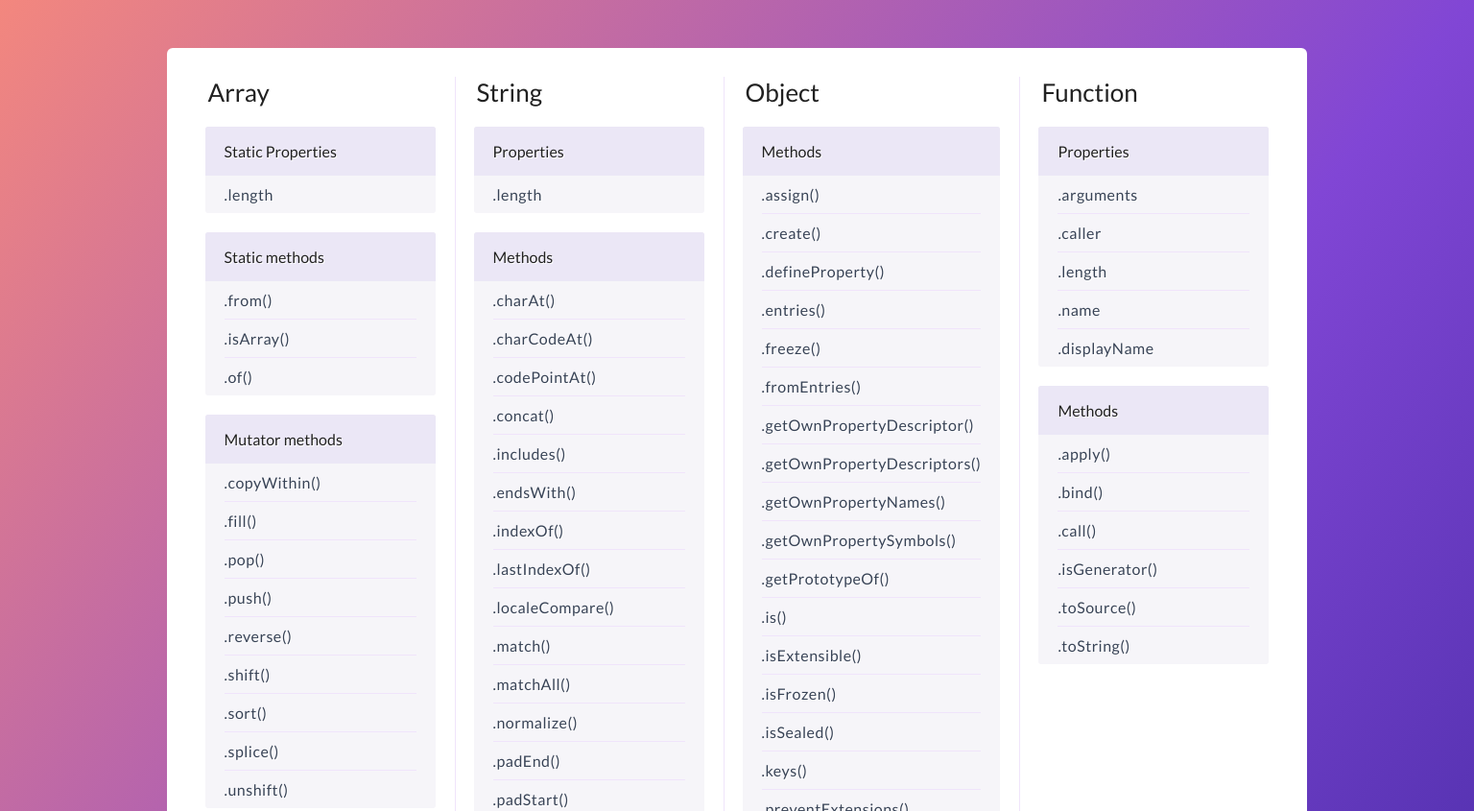
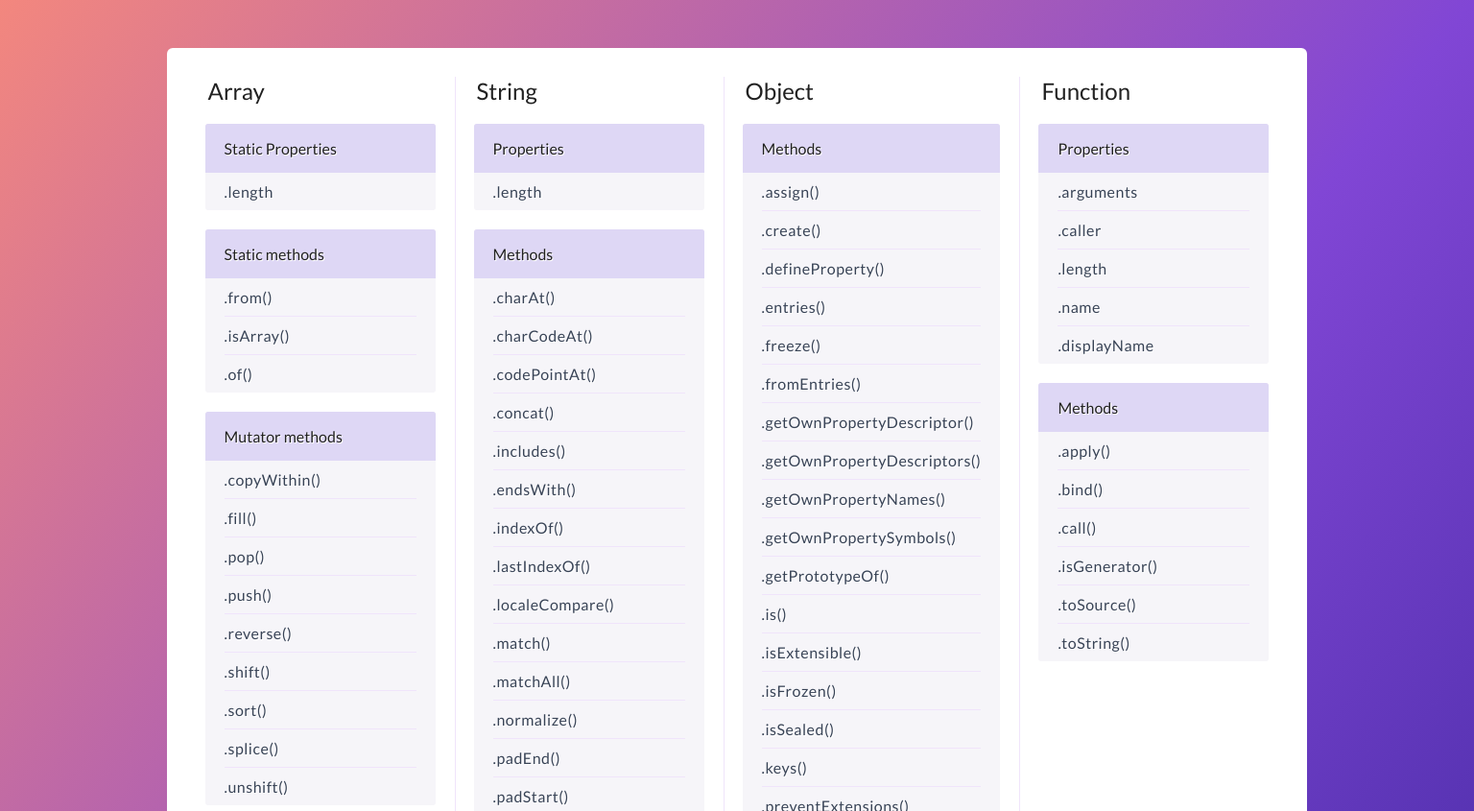
Before and after one commit to MariuszDabrowski/js-methods, a plain HTML site: page index.html in a window 1536 px wide. Shown: the top 845 px of the page at 96% size. Drawn offline with Linux system fonts and the light colour scheme.

Commit message:
Updated UI tweaks in styling

```diff
--- a/css/global.css
+++ b/css/global.css
@@ -3,7 +3,7 @@ html {
 }
 
 body {
-  margin: 50px;
+  margin: 20px;
   font-family: 'Lato';
   -webkit-font-smoothing: antialiased;
   -moz-osx-font-smoothing: grayscale;
@@ -16,7 +16,10 @@ body {
 }
 
 @media (min-width: 1290px) {
-  body { align-items: center; }
+  body {
+    align-items: center;
+    margin: 50px;
+  }
 }
 
 a {
@@ -24,7 +27,7 @@ a {
 }
 
 .wrapper {
-  padding: 3rem 4rem 4rem;
+  padding: 2rem 3rem 3rem;
   background: #ffffff;
   border-radius: 0.6rem;
 }
@@ -36,6 +39,7 @@ a {
     justify-content: flex-start;
     align-items: flex-start;
     flex-wrap: wrap;
+    padding: 3rem 4rem 4rem;
   }
 }
 
@@ -63,7 +67,7 @@ a {
 
 .section__heading {
   margin: 0 0 1.4rem 0.3rem;
-  font-size: 2.6rem;
+  font-size: 2.4rem;
   font-weight: 400;
   color: #212121;
 }
@@ -79,7 +83,7 @@ a {
   font-size: 1.6rem;
   font-weight: 400;
   color: #212121;
-  background: #ebe7f6;
+  background: #ded7f5;
   padding: 1.6rem 2rem;
   text-shadow: 1px 1px rgba(255,255,255, 1);
 }
@@ -105,11 +109,21 @@ a {
 .term-list__item:last-child .item { border-bottom: 0; }
 .item:hover { color: #ff3857; }
 
+/* ------ */
+/* Footer */
+/* ------ */
+
 footer { align-self: center; }
 
 .footer-link {
-  margin-top: 4rem;
+  margin-top: 3rem;
   display: block;
+}
+
+@media (min-width: 1290px) {
+  .footer-link {
+    margin-top: 4rem;
+  }
 }
 
 svg {
```
